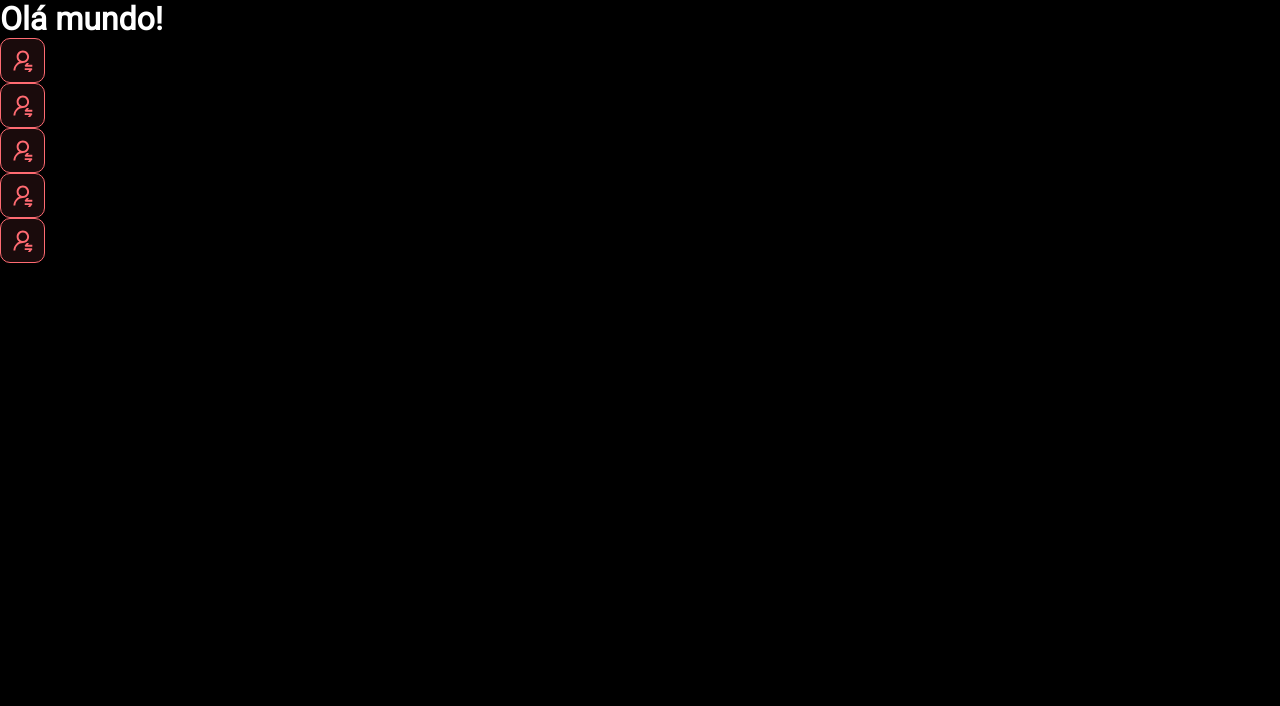
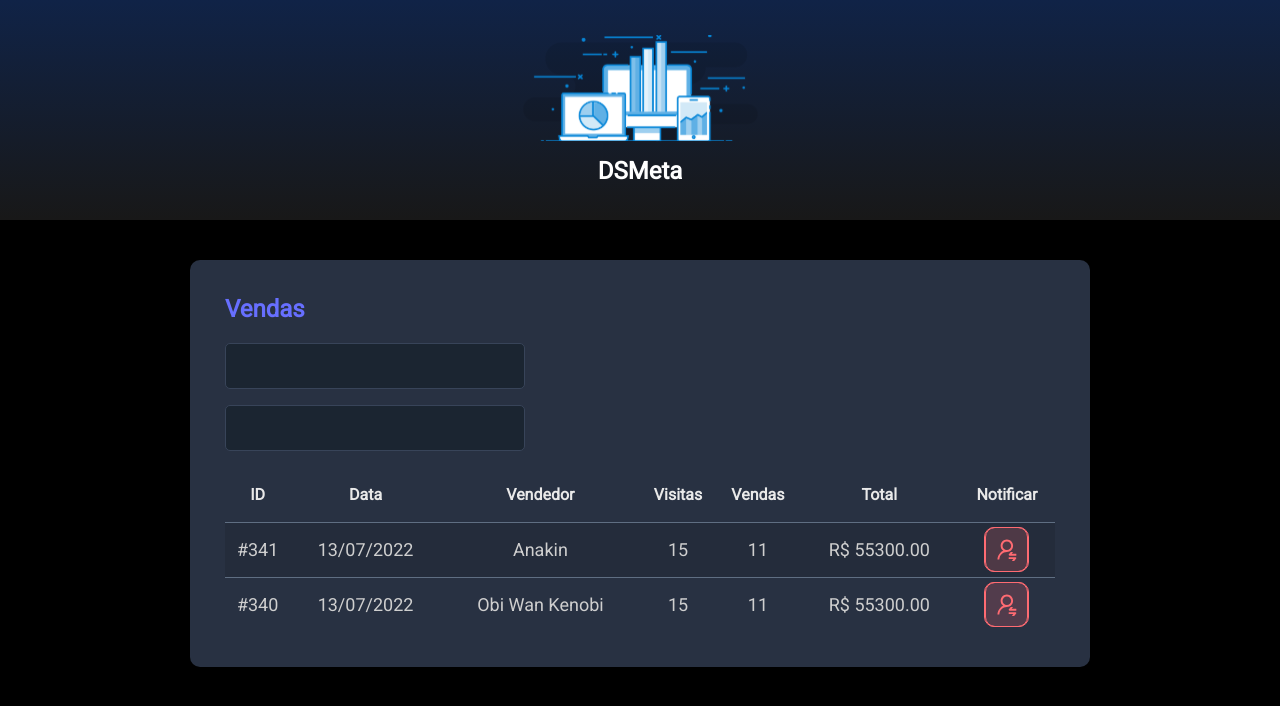
Before and after one commit to TPAlves/dsmeta, a React (Vite) app in the folder frontend/: page / in a window 1280 px wide. Shown: the top 706 px of the page. Built offline with nearby package versions, Linux system fonts and the light colour scheme.

Commit message:
Other components

```diff
--- a/frontend/src/App.tsx
+++ b/frontend/src/App.tsx
@@ -1,15 +1,19 @@
 import React from "react"
+import Card from "./componentes/Card"
+import Header from "./componentes/Header"
 import NoficationButton from "./componentes/NotificationButton"
 
 function App() {
   return (
     <>
-      <h1>Olá mundo!</h1>
-      <NoficationButton />
-      <NoficationButton />
-      <NoficationButton />
-      <NoficationButton />
-      <NoficationButton />
+      <Header/>
+      <main>
+        <section id="sales">
+          <div className="dsmeta-container">
+            <Card/>
+          </div>
+        </section>
+      </main>
     </>
   )
 }
--- /dev/null
+++ b/frontend/src/componentes/Card/index.tsx
@@ -0,0 +1,69 @@
+import NoficationButton from "../NotificationButton"
+import "./styles.css"
+function Card() {
+  return (
+    <>
+      <div className="dsmeta-card">
+        <h2 className="dsmeta-sales-title">Vendas</h2>
+        <div>
+          <div className="dsmeta-form-control-container">
+            <input type="text" className="dsmeta-form-control" />
+          </div>
+          <div className="dsmeta-form-control-container">
+            <input type="text" className="dsmeta-form-control" />
+          </div>
+        </div>
+
+        <div>
+          <table className="dsmeta-sales-table">
+            <thead>
+              <tr>
+                <th className="show992">ID</th>
+                <th className="show576">Data</th>
+                <th>Vendedor</th>
+                <th className="show992">Visitas</th>
+                <th className="show992">Vendas</th>
+                <th>Total</th>
+                <th>Notificar</th>
+              </tr>
+            </thead>
+            <tbody>
+              <tr>
+                <td className="show992">#341</td>
+                <td className="show576">13/07/2022</td>
+                <td>Anakin</td>
+                <td className="show992">15</td>
+                <td className="show992">11</td>
+                <td>R$ 55300.00</td>
+                <td>
+                  <div className="dsmeta-red-btn-container">
+                    <div className="dsmeta-red-btn">
+                      <NoficationButton />
+                    </div>
+                  </div>
+                </td>
+              </tr>
+              <tr>
+                <td className="show992">#340</td>
+                <td className="show576">13/07/2022</td>
+                <td>Obi Wan Kenobi</td>
+                <td className="show992">15</td>
+                <td className="show992">11</td>
+                <td>R$ 55300.00</td>
+                <td>
+                  <div className="dsmeta-red-btn-container">
+                    <div className="dsmeta-red-btn">
+                      <NoficationButton />
+                    </div>
+                  </div>
+                </td>
+              </tr>
+            </tbody>
+          </table>
+        </div>
+      </div>
+    </>
+  )
+}
+
+export default Card
--- /dev/null
+++ b/frontend/src/componentes/Card/styles.css
@@ -0,0 +1,97 @@
+
+.dsmeta-card{
+    background-color: #283142;
+    border-radius: 10px;
+    padding: 30px 10px;
+}
+
+.dsmeta-sales-title{
+    color: #676fff;
+    font-size: 24px;
+    margin-bottom: 20px;
+}
+
+.dsmeta-form-control-container{
+    margin-bottom: 16px;
+    max-width: 300px;
+}
+
+.dsmeta-form-control{
+    width: 100%;
+    height: 46px;
+    background-color: #1b2531;
+    border: 1px solid #384459;
+    border-radius: 5px;
+    color: #9aaabe;
+    padding: 0 20px;
+    font-size: 18px;
+}
+
+.dsmeta-sales-table{
+    width: 100%;
+    border-spacing: 0;
+    border-collapse: collapse;
+}
+
+.dsmeta-sales-table thead{
+    height: 55px;
+    font-size: 16px;
+    color: #e9e9e9;
+    font-weight: 700;
+}
+
+
+.dsmeta-sales-table tbody{
+    font-size: 14px;
+    font-weight: 400;
+    color: #cfcfcf;
+    text-align: center;
+}
+
+
+.dsmeta-sales-table tbody tr{
+    height: 74px;
+    border-top: 1px solid #5f6e82;
+
+}
+
+.dsmeta-sales-table tbody tr:hover > td{
+    background-color: #384459;
+}
+
+.dsmeta-sales-table tbody tr:nth-child(odd){
+    background-color: #242c3b;
+}
+
+.show576{
+    display: none;
+}
+
+.show992{
+    display: none;
+}
+
+@media (min-width: 576px){
+    .show576{
+        display: table-cell;
+    }
+
+    .dsmeta-card{
+        padding: 35px;
+    }
+
+    .dsmeta-sales-table tbody tr{
+        height: 55px;
+    }
+
+    .dsmeta-sales-table tbody {
+       font-size: 18px;
+    }
+
+}
+
+@media (min-width: 992px){
+    .show992{
+        display: table-cell;
+    }
+}
--- /dev/null
+++ b/frontend/src/componentes/Header/index.tsx
@@ -0,0 +1,18 @@
+import React from "react"
+import logo from "../../assets/imagem/logo.svg"
+import "./styles.css"
+
+function Header() {
+    return (
+        <>
+            <header>
+                <div className="dsmeta-logo-container">
+                    <img src={logo} alt="Logo principal" />
+                    <h1>DSMeta</h1>
+                </div>
+            </header>
+        </>
+    )
+}
+
+export default Header
--- /dev/null
+++ b/frontend/src/componentes/Header/styles.css
@@ -0,0 +1,22 @@
+header {
+    background: linear-gradient(180deg, #102347 0%, #181818 100%);
+    height: 220px;
+    display: flex;
+    align-items: center;
+    justify-content: center;
+}
+
+.dsmeta-logo-container {
+    display: flex;
+    flex-direction: column;
+    align-items: center;
+}
+
+.dsmeta-logo-container imagem {
+    width: 235px;
+}
+
+.dsmeta-logo-container h1 {
+    margin-top: 15px;
+    font-size: 24px;
+}
--- a/frontend/src/componentes/NotificationButton/style.css
+++ b/frontend/src/componentes/NotificationButton/style.css
@@ -10,6 +10,11 @@
     cursor: pointer;
 }
 
+.dsmeta-red-btn-container {
+    display: flex;
+    justify-content: center;
+}
+
 .dsmeta-red-btn imagem {
     width: 19px;
 }
--- a/frontend/src/index.css
+++ b/frontend/src/index.css
@@ -1,6 +1,6 @@
 @import url("https://fonts.googleapis.com/css2?family=Roboto:wght@300;400&display=swap");
 
-*{
+* {
   font-family: "Roboto", sans-serif;
   box-sizing: border-box;
   margin: 0;
@@ -8,14 +8,25 @@
 }
 
 body,
-html{
+html {
   background-color: #000;
   color: #fff;
 }
 
 a,
 a:hover,
-a:visited{
+a:visited {
   color: unset;
   text-decoration: none;
 }
+
+
+.dsmeta-container {
+  width: 100%;
+  max-width: 900px;
+  margin: 0 auto;
+}
+
+#sales {
+  padding: 40px 10px;
+}
```
Also changed, not shown: frontend/src/assets/imagem/logo.svg (added), 1 other file (tests, documents, lock files or other folders).
